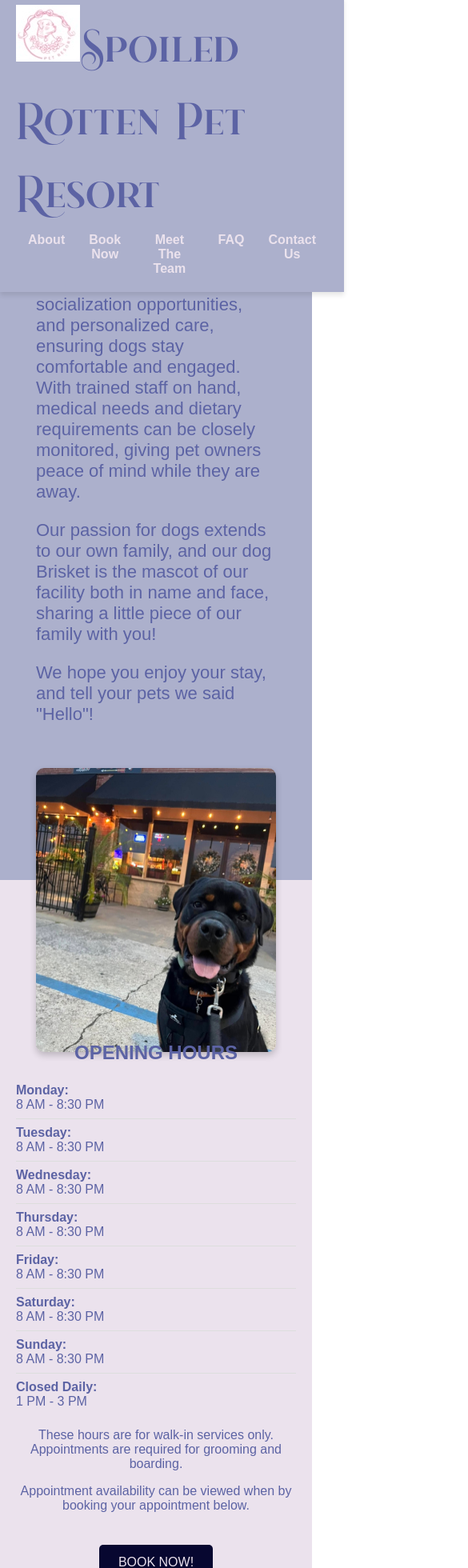
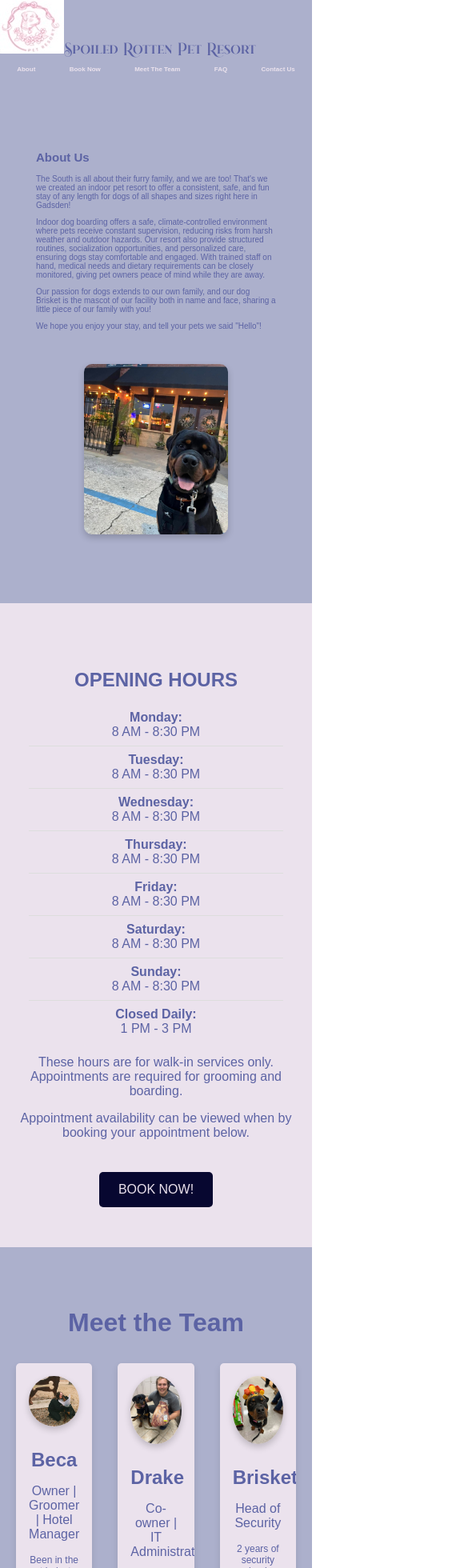
Before and after one commit to DrakeSasser/spoiled-rotten-app, an Angular app in the folder spoiled-rotten-app/: page / in a window 390 px wide. Shown: the part 4-1964 px from the top of the page at 80% size, 585 px wide, since content can reach past the window. Built offline with nearby package versions, Linux system fonts and the light colour scheme.

Commit message:
make the mobile view sane so Beca's friends stop making fun of me

```diff
--- a/spoiled-rotten-app/src/app/app.component.css
+++ b/spoiled-rotten-app/src/app/app.component.css
@@ -2,3 +2,78 @@
   font-family: 'Glimmer of Light', sans-serif;
   font-size: 44px;
   }
+
+.navbar {
+  position: fixed;
+  top: 0;
+  width: 100%;
+  height: auto;
+  display: block;
+  max-width: 100%;
+  background-color: var(--cadet-blue);
+  padding: 10px 20px;
+  box-shadow: 0px 4px 6px rgba(0, 0, 0, 0.1);
+  z-index: 1000;
+}
+
+.nav-links {
+  list-style: none;
+  display: flex;
+  justify-content: space-around;
+  margin: 0;
+  padding: 0;
+}
+
+.nav-links button {
+  background: none;
+  border: none;
+  color: var(--pink-limestone);
+  font-weight: bold;
+  font-size: 16px;
+  cursor: pointer;
+  padding: 10px 15px;
+  transition: background-color 0.3s ease, color 0.3s ease;
+}
+
+.nav-links button:hover {
+  background-color: var(--lavender-purple);
+  border-radius: 5px;
+  color: var(--liberty);
+}
+
+.content {
+  margin-top: 60px; /* Account for fixed navbar height */
+}
+
+  @media (max-width: 768px) { /* Tablet & Mobile */
+    .navbar-title {
+      font-size: 24px;
+      }
+    .navbar {
+      position: static;
+      padding: 0px 0px;
+    }
+    .nav-links button {
+      font-size: 12px;
+      padding: 5px 10px;
+    }
+    .content {
+      margin-top: 0px; /* Account for static navbar height */
+    }
+  }
+
+  @media (max-width: 480px) { /* Small Phones */
+    .navbar-title {
+      font-size: 15px;
+      }
+    .navbar {
+      position: static;
+    }
+    .nav-links button {
+      font-size: 8px;
+      padding: 3px 8px;
+    }
+    .content {
+      margin-top: 0px; /* Account for static navbar height */
+    }
+  }
--- a/spoiled-rotten-app/src/styles.css
+++ b/spoiled-rotten-app/src/styles.css
@@ -38,49 +38,8 @@
   section {
     padding: 100px 20px;
     scroll-margin-top: 80px; /* Adjust for fixed navbar height */
-  }
-
-  .navbar {
-    position: fixed;
-    top: 0;
-    width: 100%;
-    background-color: var(--cadet-blue);
-    padding: 10px 20px;
-    box-shadow: 0px 4px 6px rgba(0, 0, 0, 0.1);
-    z-index: 1000;
-  }
-
-  .nav-links {
-    list-style: none;
-    display: flex;
-    justify-content: space-around;
-    margin: 0;
-    padding: 0;
-  }
-
-  .nav-links button {
-    background: none;
-    border: none;
-    color: var(--pink-limestone);
-    font-weight: bold;
-    font-size: 16px;
-    cursor: pointer;
-    padding: 10px 15px;
-    transition: background-color 0.3s ease, color 0.3s ease;
-  }
-
-  .nav-links button:hover {
-    background-color: var(--lavender-purple);
-    border-radius: 5px;
-    color: var(--liberty);
-  }
-
-  .content {
-    margin-top: 60px; /* Account for fixed navbar height */
-  }
-
-  section {
-    height: 100vh;
+    max-width: 100%;
+    height: auto;
     display: flex;
     flex-direction: column;
     justify-content: center;
@@ -119,69 +78,9 @@
   }
 
   @media (max-width: 768px) {
-    .about-image {
-      width: 90%; /* Reduce the image size on smaller screens */
-    }
-    .store-hours ul {
-        font-size: 0.9rem;
-        max-width: 100%;
-        padding: 0 1rem;
-      }
-
-      .store-hours li {
-        flex-direction: column;
-        text-align: left;
-      }
-
-      .store-hours li span {
-        display: block;
-      }
-
-      .team-grid {
-        grid-template-columns: 1fr; /* Stack team members vertically on smaller screens */
-      }
-
-      .team-member {
-        max-width: 90%;
-      }
+    section {
+      height: auto;
+      padding: 50px 20px;
+      scroll-margin-top: 10px; /* Adjust for fixed navbar height */
   }
-
-  .store-hours {
-    margin-top: 2rem;
-    text-align: center;
   }
-
-  .store-hours h3 {
-    font-size: 1.5rem;
-    margin-bottom: 1rem;
-    font-weight: bold;
-    text-transform: uppercase;
-  }
-
-  .store-hours ul {
-    list-style: none;
-    padding: 0;
-    margin: 0 auto;
-    max-width: 400px;
-  }
-
-  .store-hours li {
-    display: flex;
-    justify-content: space-between;
-    font-size: 1rem;
-    padding: 0.5rem 0;
-    border-bottom: 1px solid #ddd;
-  }
-
-  .store-hours li span {
-    font-weight: bold;
-    color: #5C634A; /* Optional: Matches your provided palette */
-  }
-
-  .store-hours li:last-child {
-    border-bottom: none;
-  }
-
-  .store-hours li span:first-child {
-    color: var(--liberty); /* Optional: Another color from your palette */
-  }
--- a/spoiled-rotten-app/src/tabs/about/about.component.css
+++ b/spoiled-rotten-app/src/tabs/about/about.component.css
@@ -10,6 +10,7 @@
   .about-text {
     flex: 1;
     min-width: 300px;
+    max-width: 100%;
     text-align: left;
     font-size: 22px;
   }
@@ -17,6 +18,7 @@
   .about-image-container {
     flex: 1;
     min-width: 300px;
+    max-width: 100%;
   }
 
   .about-image {
@@ -25,3 +27,21 @@
     border-radius: 10px;
     box-shadow: 0 4px 8px rgba(0, 0, 0, 0.2);
   }
+
+  @media (max-width: 768px) { /* Tablet & Mobile */
+    .about-image {
+      width: 90%; /* Reduce the image size on smaller screens */
+    }
+    .about-text {
+      font-size: 15px;
+    }
+  }
+
+  @media (max-width: 480px) { /* Small Phones */
+    .about-image {
+      width: 60%; /* Reduce the image size on smaller screens */
+    }
+    .about-text {
+      font-size: 10px;
+    }
+  }
--- a/spoiled-rotten-app/src/tabs/book-now/book-now.component.css
+++ b/spoiled-rotten-app/src/tabs/book-now/book-now.component.css
@@ -14,3 +14,72 @@
   .book-now-btn:hover {
     background-color: var(--liberty); /* Lighter hover color */
   }
+
+  .store-hours {
+    margin-top: 2rem;
+    text-align: center;
+  }
+
+  .store-hours h3 {
+    font-size: 1.5rem;
+    margin-bottom: 1rem;
+    font-weight: bold;
+    text-transform: uppercase;
+  }
+
+  .store-hours ul {
+    list-style: none;
+    padding: 0;
+    margin: 0 auto;
+    max-width: 400px;
+  }
+
+  .store-hours li {
+    display: flex;
+    justify-content: space-between;
+    font-size: 1rem;
+    padding: 0.5rem 0;
+    border-bottom: 1px solid #ddd;
+  }
+
+  .store-hours li span {
+    font-weight: bold;
+    color: #5C634A; /* Optional: Matches your provided palette */
+  }
+
+  .store-hours li:last-child {
+    border-bottom: none;
+  }
+
+  .store-hours li span:first-child {
+    color: var(--liberty); /* Optional: Another color from your palette */
+  }
+
+  @media (max-width: 768px) { /* Tablet & Mobile */
+    .store-hours ul {
+      font-size: 0.9rem;
+      max-width: 100%;
+      padding: 0 1rem;
+    }
+
+    .store-hours li {
+      flex-direction: column;
+      text-align: center;
+    }
+
+    .store-hours li span {
+      display: block;
+    }
+
+    .team-grid {
+      grid-template-columns: 1fr; /* Stack team members vertically on smaller screens */
+    }
+
+    .team-member {
+      max-width: 90%;
+    }
+  }
+
+  @media (max-width: 480px) { /* Small Phones */
+
+  }
--- a/spoiled-rotten-app/src/tabs/contact/contact.component.css
+++ b/spoiled-rotten-app/src/tabs/contact/contact.component.css
@@ -78,5 +78,6 @@
       .contact-form {
         flex: 1 1 100%; /* Each section takes full width on smaller screens */
         max-width: 100%;
+        align-self: center;
       }
   }
--- a/spoiled-rotten-app/src/tabs/faq/faq.component.css
+++ b/spoiled-rotten-app/src/tabs/faq/faq.component.css
@@ -1,5 +1,5 @@
 .faq-container {
-    max-width: 800px;
+    max-width: 100%;
     margin: 0 auto;
     padding: 2rem;
   }
@@ -18,7 +18,7 @@
     box-shadow: 0 4px 8px rgba(0, 0, 0, 0.1);
     transition: box-shadow 0.3s ease;
     width: 120%; /* Matches container width */
-    max-width: 800px; /* Adjust to your preferred fixed size */
+    max-width: 100%; /* Adjust to your preferred fixed size */
     min-height: 4rem; /* Ensures consistent height */
   }
 
@@ -79,3 +79,16 @@
   h3 {
     color: var(--pink-limestone);
   }
+
+  @media (max-width: 768px) { /* Tablet & Mobile */
+    .accordion-item {
+      border: 0.5px solid var(--dark-navy);
+      border-radius: 4px;
+      box-shadow: 0 4px 8px rgba(0, 0, 0, 0.1);
+      min-height: 2rem; /* Ensures consistent height */
+    }
+  }
+
+  @media (max-width: 480px) { /* Small Phones */
+
+  }
--- a/spoiled-rotten-app/src/tabs/meet-the-team/meet-the-team.component.css
+++ b/spoiled-rotten-app/src/tabs/meet-the-team/meet-the-team.component.css
@@ -14,12 +14,12 @@
   /* Grid Layout */
   .team-grid {
     display: grid;
-    grid-template-columns: repeat(auto-fit, minmax(250px, 1fr)); /* Adjust column count based on available space */
+    grid-template-columns: repeat(3, 1fr); /* 3 columns */
     gap: 2rem; /* Spacing between grid items */
     width: 100%; /* Allow full width */
-    max-width: 1200px; /* Limit grid container's max width for alignment */
+    max-width: 100%; /* Limit grid container's max width for alignment */
     margin: 0 auto; /* Center the grid container */
-    justify-items: center;
+    justify-content: center;
     align-items: stretch; /* Ensures all items stretch to the same height */
   }
 
@@ -68,3 +68,32 @@
     margin-top: 0.5rem;
     color: var(--liberty);
   }
+
+  @media (max-width: 768px) { /* Tablet & Mobile */
+    .team-grid {
+      display: grid;
+    }
+
+    .team-member {
+      max-width: 100%;
+      padding: 1.0rem;
+      border-radius: 5px;
+      box-shadow: 0 4px 8px rgba(0, 0, 0, 0.1);
+      transition: transform 0.3s ease, box-shadow 0.3s ease;
+      height: 400px; /* Set a fixed height for all cards */
+      overflow: hidden; /* Prevent content overflow */
+    }
+
+    .team-member p {
+      font-size: 1.00rem;
+    }
+
+    .team-member .bio {
+      font-size: 0.75rem;
+      margin-top: 0.25rem;
+    }
+  }
+
+  @media (max-width: 480px) { /* Small Phones */
+
+  }
```
